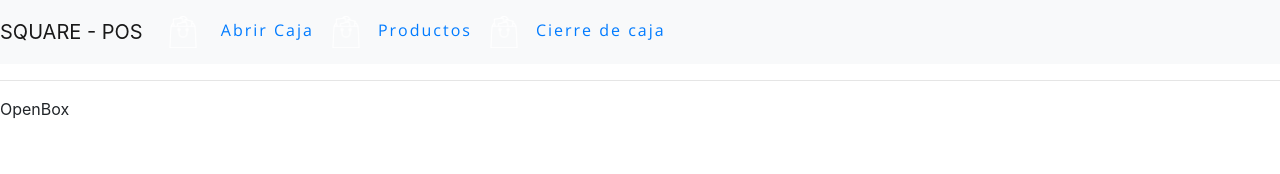
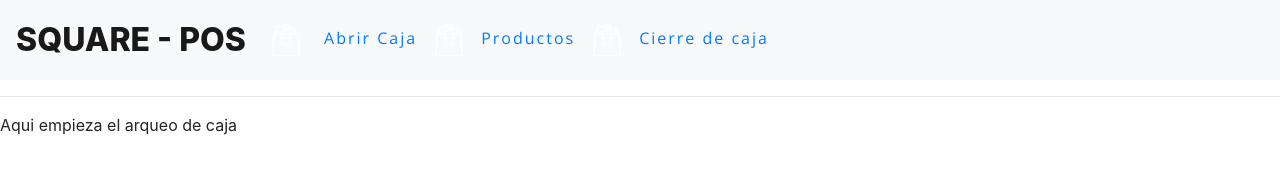
Before and after one commit to yennyelizabeth/square-pos, a React app: page /openbox in a window 1280 px wide. Built offline with nearby package versions, Linux system fonts and the light colour scheme.

Commit message:
termino de primera version

```diff
--- a/src/components/ShoppingCart.js
+++ b/src/components/ShoppingCart.js
@@ -21,6 +21,11 @@ const ShoppingCart = ({ cart, removeFromCart }) => {
           <div className="modal fade" id="exampleModalLong" tabindex="-1" role="dialog" aria-labelledby="exampleModalLongTitle" aria-hidden="true">
             <div className="modal-dialog" role="document">
               <div className="modal-content">
+                <div class="modal-header">
+                  <button type="button" class="close" data-dismiss="modal" aria-label="Close">
+                    <span aria-hidden="true">&times;</span>
+                  </button>
+                </div>
                 <div className="modal-body">
                   <PayList />
                 </div>
--- a/src/components/closeBox.js
+++ b/src/components/closeBox.js
@@ -1,7 +1,7 @@
 import React from 'react'
 
 const CloseBox = () => (
-    <div>CloseBox</div>
+    <div>Aqui el cierre de caja</div>
 )
 
 export default CloseBox
--- a/src/components/main.css
+++ b/src/components/main.css
@@ -43,9 +43,7 @@
 
 
 /*Estilo componente Intro*/
-nav.navbar.navbar-expand-lg.navbar-light.bg-light{
-   padding: 0;
-}
+
 a.nav-link{
   /* background: var(--color-blue); */
   padding: 1rem 1rem;
@@ -55,9 +53,13 @@ a.nav-link{
   line-height: 1rem;
   letter-spacing: 2px;
 }
-a {
-    /* color: white; */
+
+/*Titulo logo*/
+a.navbar-brand {
+    font-size: 2rem;
+    font-weight: 800;
 }
+
   /*iconos del menu*/
 .icons_menu {
   height: 2rem;
--- a/src/components/openbox.js
+++ b/src/components/openbox.js
@@ -1,7 +1,7 @@
 import React from 'react'
 
 const OpenBox = () => (
-    <div>OpenBox</div>
+    <div>Aqui empieza el arqueo de caja</div>
 )
 
 export default OpenBox
```
